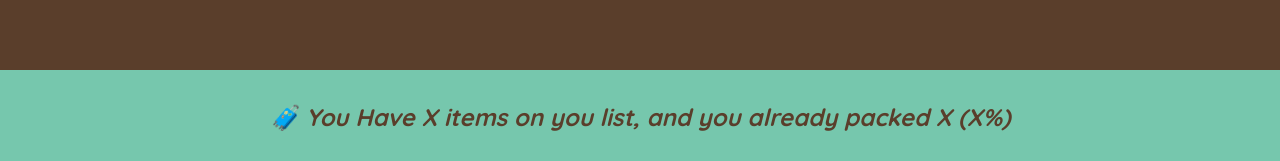
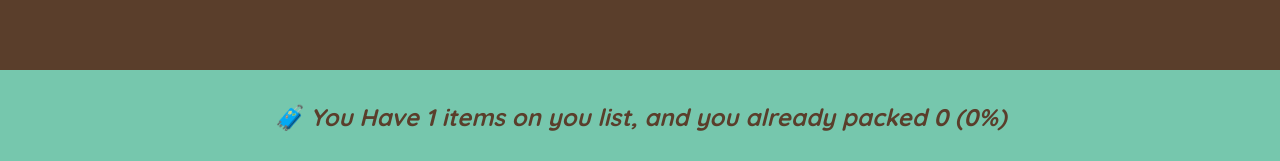
Before and after one commit to SudipSinghKhati/travel-list, a React (Create React App) app: page / in a window 1280 px wide. Both pictures are taken after typing "Sample" into the empty fields and a click on the button "ADD". Shown: the part 636-797 px from the top of the page. Built offline with nearby package versions, Linux system fonts and the light colour scheme.

Commit message:
added derived state

```diff
--- a/src/App.js
+++ b/src/App.js
@@ -28,7 +28,7 @@
         onDelete={handleDeleteItems}
         onToggle={handleToggleItems}
       />
-      <Stats />
+      <Stats items={items} />
     </div>
   );
 }
@@ -93,10 +93,28 @@
     </div>
   );
 }
-function Stats() {
+function Stats({ items }) {
+  if (items.length === 0) {
+    return (
+      <p className="stats">
+        <em>Start adding some items to your packing list</em>
+      </p>
+    );
+  }
+
+  const numItems = items.length;
+  const numPacked = items.filter((item) => item.packed).length;
+  const percentage = Math.round((numPacked / numItems) * 100);
   return (
     <footer className="stats">
-      <em>🧳 You Have X items on you list, and you already packed X (X%)</em>
+      {percentage === 100 ? (
+        <em>You're got everything you are ready to go </em>
+      ) : (
+        <em>
+          🧳 You Have {numItems} items on you list, and you already packed{" "}
+          {numPacked} ({percentage}%)
+        </em>
+      )}
     </footer>
   );
 }
```
